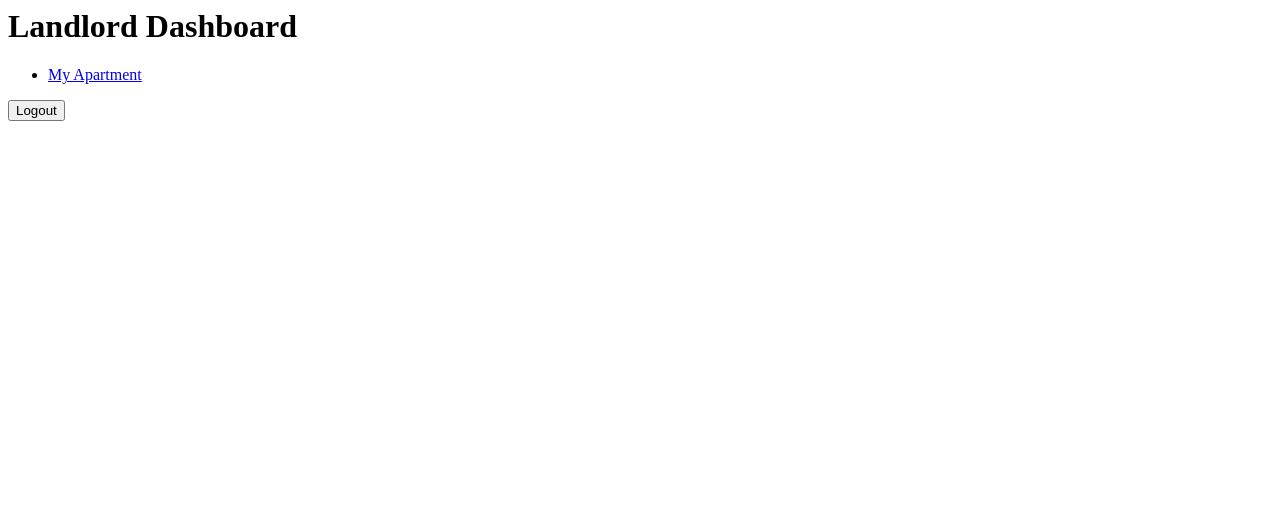
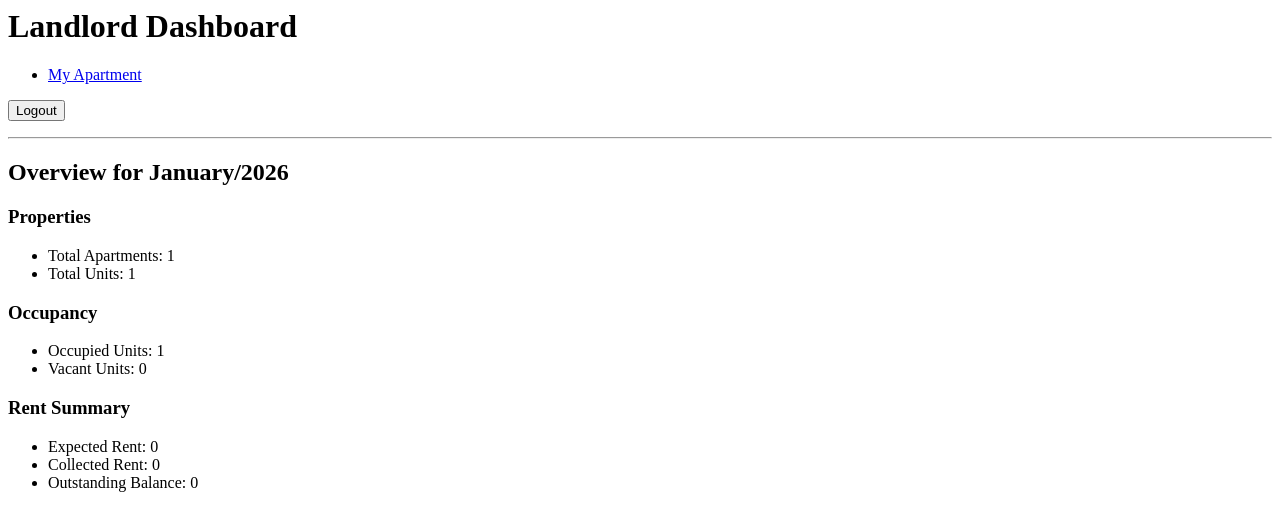
Before and after one commit to LAFlame694/Landlord-Management-System, a Django app: page /landlord/ in a window 1280 px wide. Shown: the top 531 px of the page. Run offline with Django 5.2, Linux system fonts and the light colour scheme; a user stored in the database is signed in; tables that the repository leaves empty hold one stand-in row (values such as "Sample post").

Commit message:
Updated the landlord dashboard

```diff
--- a/dashboards/views.py
+++ b/dashboards/views.py
@@ -1,14 +1,76 @@
 from django.shortcuts import render, redirect
 from django.contrib.auth.decorators import login_required
 from accounts.utils import landlord_required, caretaker_required
+from datetime import date
+from django.db.models import Sum
+from properties.models import Apartment, Unit, Tenancy
+from payments.models import RentRecord
+import calendar
 
 # Create your views here.
 @login_required
+@landlord_required
 def landlord_dashboard(request):
-    landlord_required(request.user)
-    return render(request, 'dashboards/landlord_dashboard.html')
+    landlord = request.user
+
+    today = date.today()
+    current_year = today.year
+
+    current_month = today.month
+    month_name = calendar.month_name[current_month]
+
+
+    # Apartment and units
+    apartments = Apartment.objects.filter(landlord=landlord)
+    total_apartments = apartments.count()
+
+    units = Unit.objects.filter(apartment__landlord=landlord)
+    total_units = units.count()
+
+    # Occupancy
+    occupied_units = units.filter(
+        tenancies__is_active=True
+    ).distinct().count()
+
+    vacant_units = total_units - occupied_units
+
+    # Rent records for current month
+    rent_records = RentRecord.objects.filter(
+        tenancy__unit__apartment__landlord = landlord,
+        year = current_year,
+        month = current_month
+    )
+
+    expected_rent = rent_records.aggregate(
+        total=Sum('rent_amount')
+    )['total'] or 0
+
+    collected_rent = rent_records.aggregate(
+        total = Sum('total_paid')
+    )['total'] or 0
+
+    outstanding_balance = expected_rent - collected_rent
+
+    return render(request, 'dashboards/landlord_dashboard.html', {
+        'total_apartments': total_apartments,
+        'total_units': total_units,
+        'occupied_units': occupied_units,
+        'vacant_units': vacant_units,
+        'expected_rent': expected_rent,
+        'collected_rent': collected_rent,
+        'outstanding_balance': outstanding_balance,
+        'current_month': current_month,
+        'current_year': current_year,
+        'month_name': month_name,
+    })
 
 @login_required
 def caretaker_dashboard(request):
     caretaker_required(request.user)
     return render(request, 'dashboards/caretaker_dashboard.html')
+
+"""
+passwords:
+admin: osama694
+kamaa: kamaa694
+"""
--- a/templates/dashboards/landlord_dashboard.html
+++ b/templates/dashboards/landlord_dashboard.html
@@ -11,3 +11,26 @@
     {% csrf_token %}
     <button type="submit">Logout</button>
 </form>
+
+<hr>
+
+<h2>Overview for {{ month_name }}/{{ current_year }}</h2>
+
+<h3>Properties</h3>
+<ul>
+    <li>Total Apartments: {{ total_apartments }}</li>
+    <li>Total Units: {{ total_units }}</li>
+</ul>
+
+<h3>Occupancy</h3>
+<ul>
+    <li>Occupied Units: {{ occupied_units }}</li>
+    <li>Vacant Units: {{ vacant_units }}</li>
+</ul>
+
+<h3>Rent Summary</h3>
+<ul>
+    <li>Expected Rent: {{ expected_rent }}</li>
+    <li>Collected Rent: {{ collected_rent }}</li>
+    <li>Outstanding Balance: {{ outstanding_balance }}</li>
+</ul>
```
